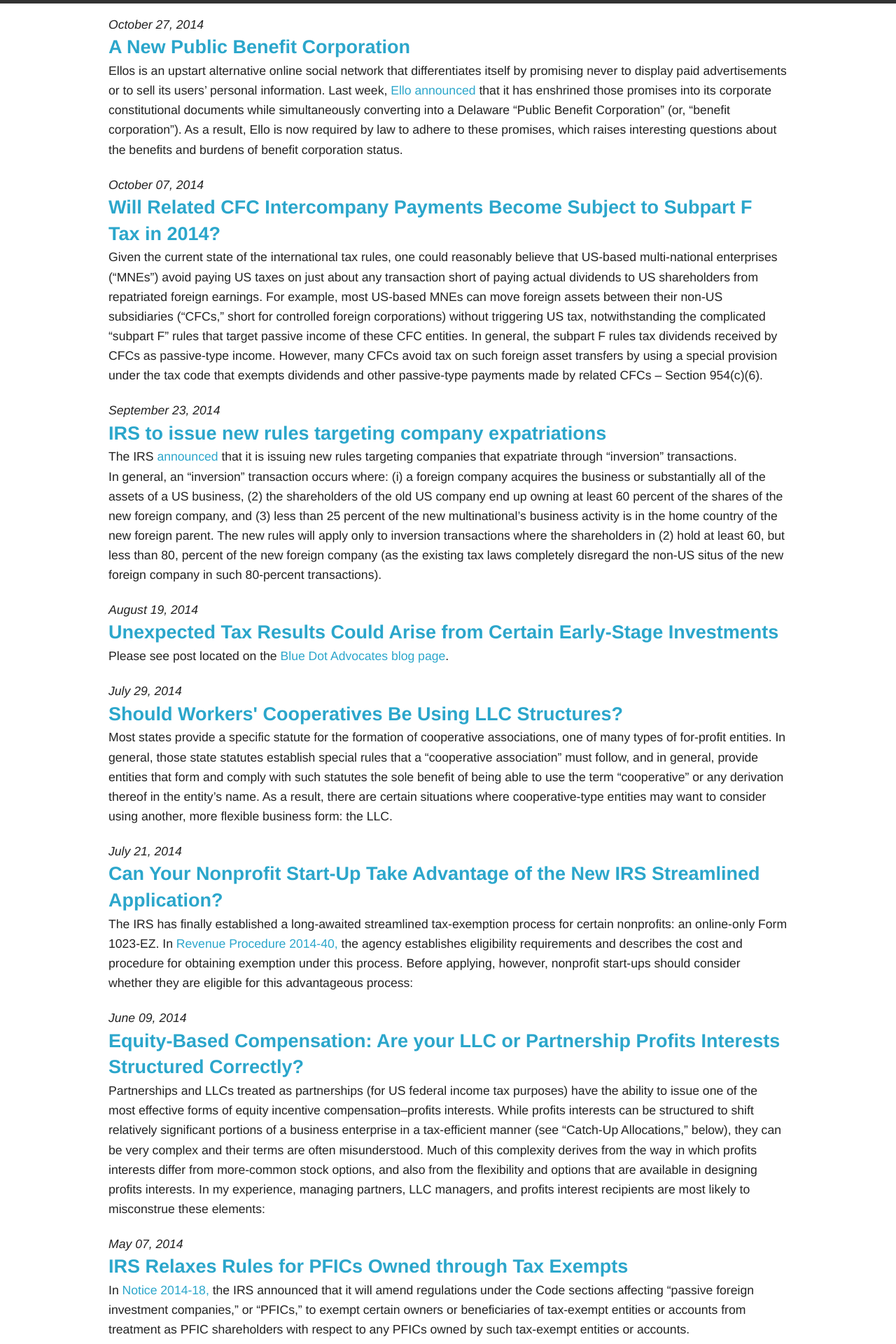
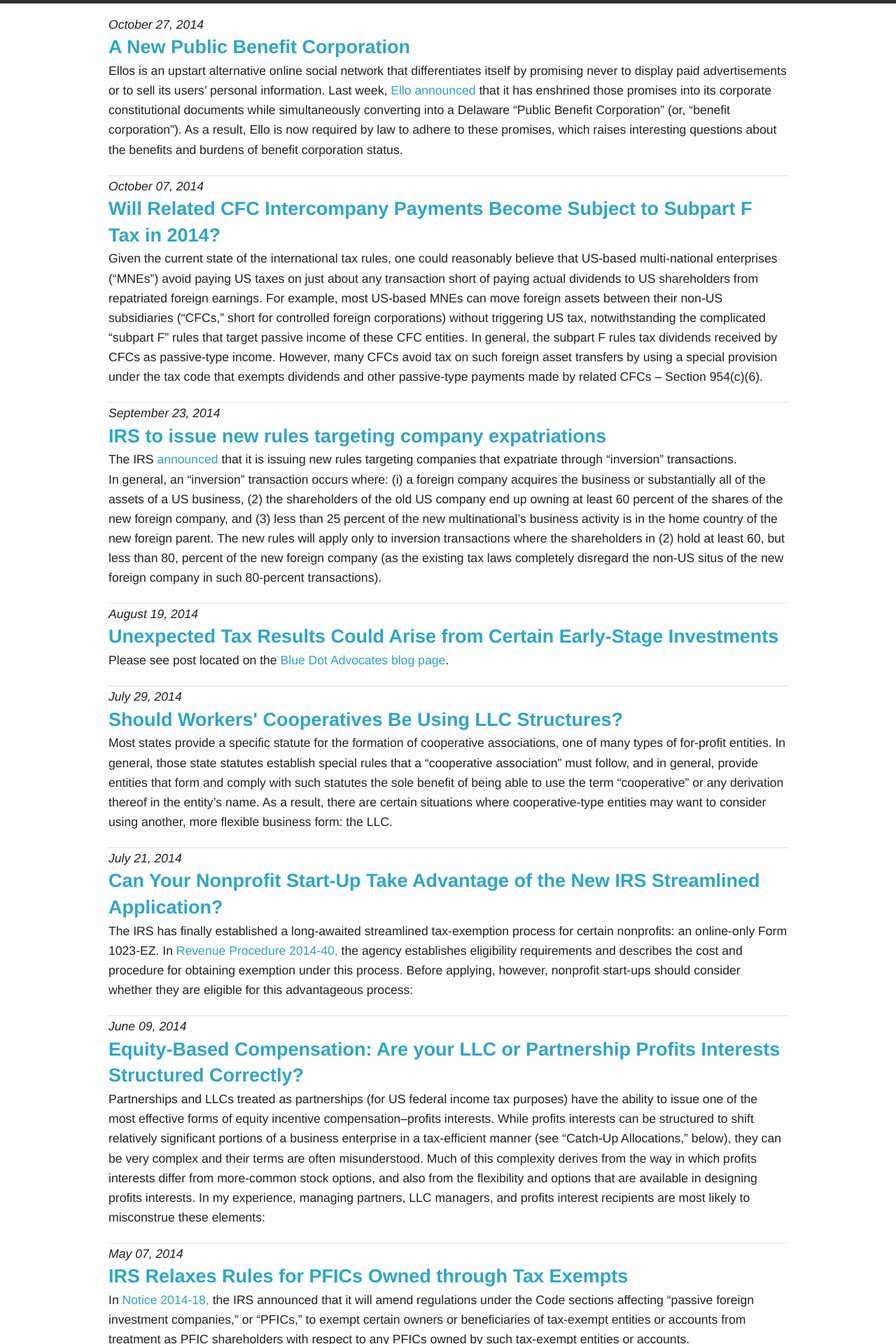
Before and after one commit to brianmik/bmaustinlaw, a Jekyll site: the page built from blog/index.html, in a window 1280 px wide. Shown: the part 323-2243 px from the top of the page at 70% size. Built offline with Jekyll 4.4.1, drawn with Linux system fonts in a browser that asks for light colours; Markdown is read by kramdown in place of the engine named in the settings; comment, search, counter and statistics services are not loaded.

Commit message:
adding separator to blog index

```diff
--- a/blog/index.html
+++ b/blog/index.html
@@ -6,7 +6,7 @@ title:  Blog
   <div id="middle">
   <div class="row">
     <div class="large-12 columns">
-        <ul class="list-none">
+        <ul class="blog-posts list-none">
           {% for post in site.posts %}
           <li>
             <article>
--- a/css/main.css
+++ b/css/main.css
@@ -51,6 +51,10 @@ p {
 /* - MODULES - */
 .hide {
   display: none;
+}
+
+.blog-posts li + li {
+  border-top: 2px solid #eee;
 }
 
 .copyright {
```
